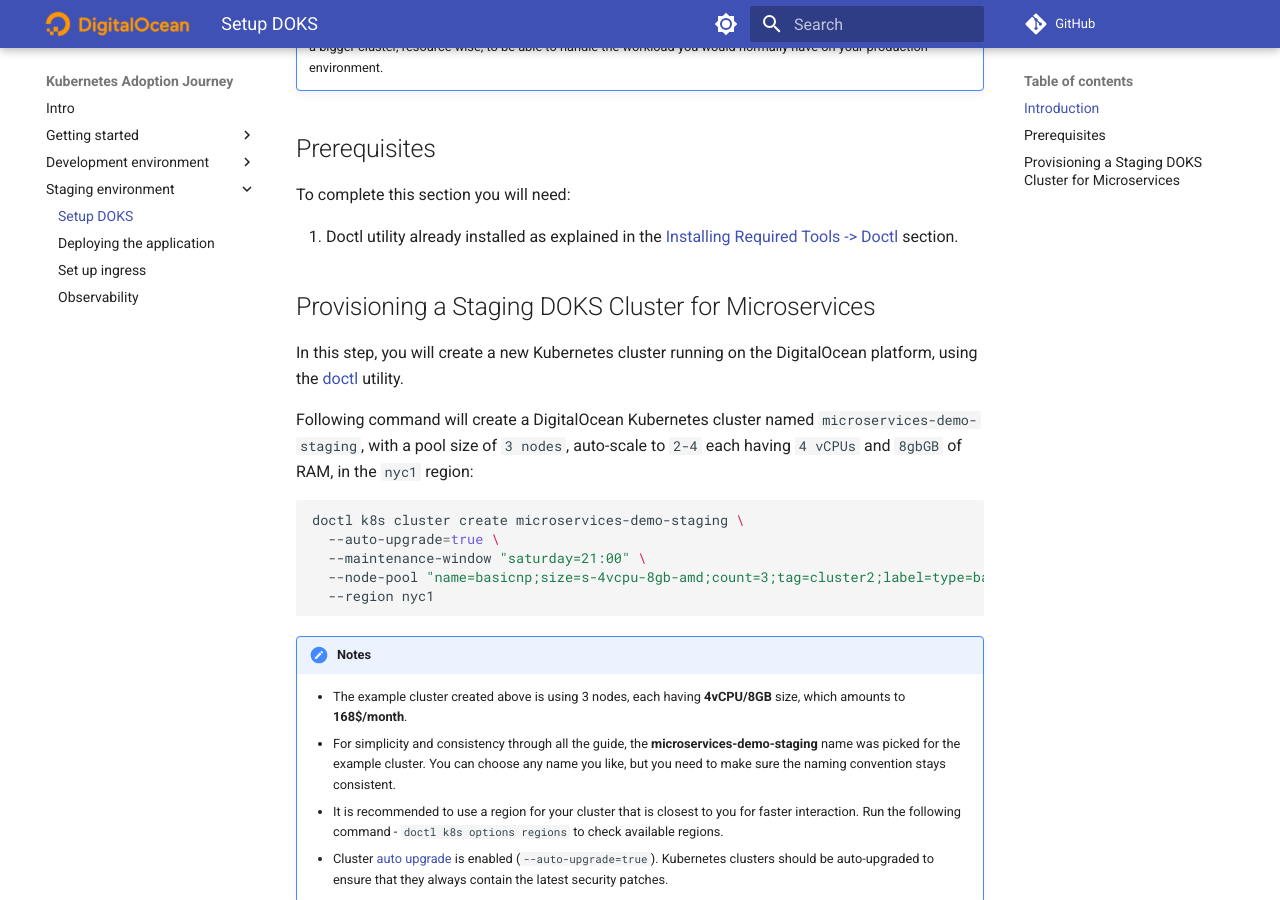
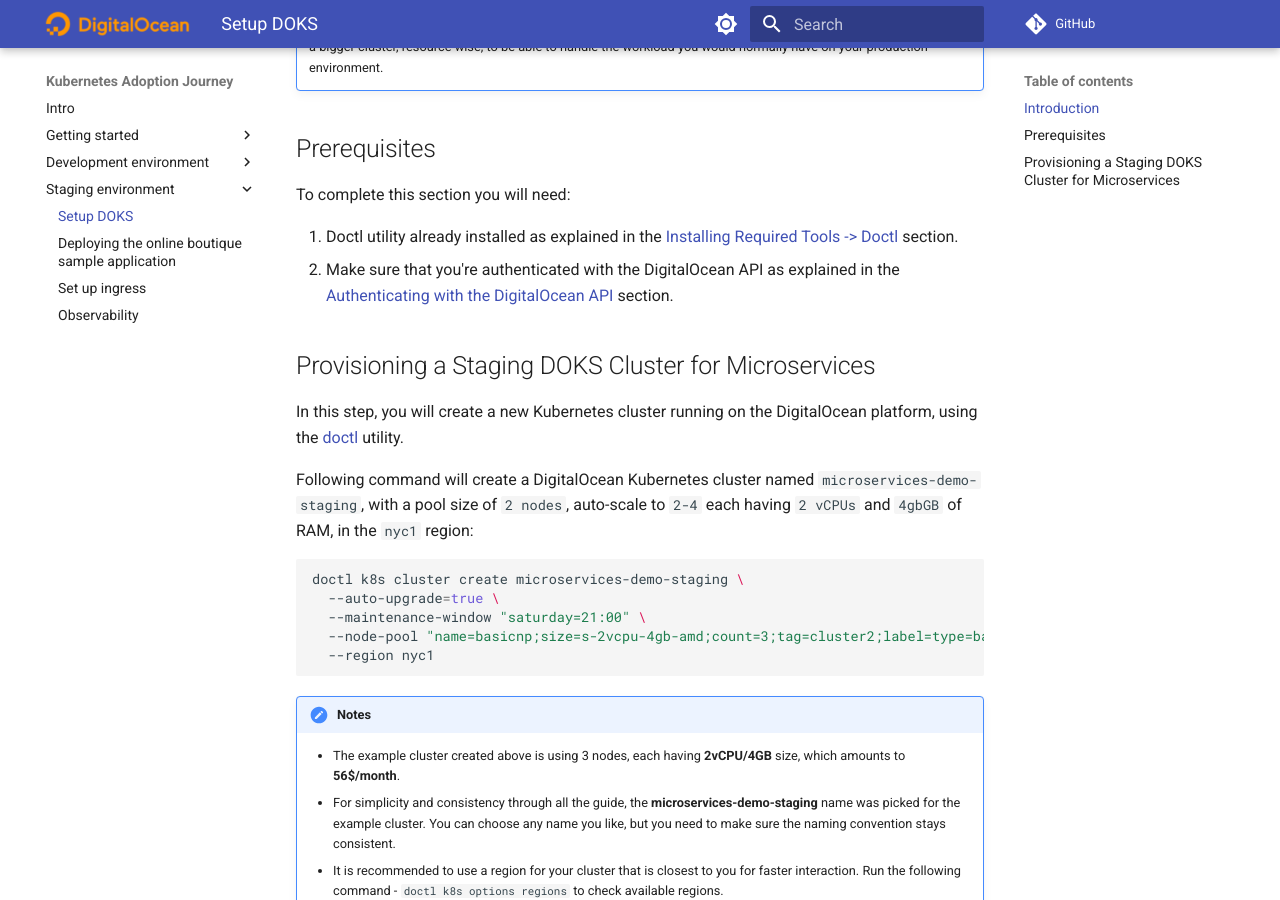
Before and after one commit to digitalocean/k8s-adoption-journey, an MkDocs documentation site: the page built from docs/03-staging/setup-doks.md, in a window 1280 px wide and 900 px high, scrolled down 361 px. Built offline with MkDocs 1.6.1 and Material for MkDocs 9.7.7, drawn with Linux system fonts in a browser that asks for light colours; comment, search, counter and statistics services are not loaded.

Commit message:
Adds latest PR reviews

````diff
--- a/docs/03-staging/setup-doks.md
+++ b/docs/03-staging/setup-doks.md
@@ -10,23 +10,24 @@
 To complete this section you will need:
 
 1. Doctl utility already installed as explained in the [Installing Required Tools -> Doctl](installing-required-tools.md#installing-doctl) section.
+2. Make sure that you're authenticated with the DigitalOcean API as explained in the [Authenticating with the DigitalOcean API](do-api-auth.md) section.
 
 ## Provisioning a Staging DOKS Cluster for Microservices
 
 In this step, you will create a new Kubernetes cluster running on the DigitalOcean platform, using the [doctl](https://docs.digitalocean.com/reference/doctl/) utility.
 
-Following command will create a DigitalOcean Kubernetes cluster named `microservices-demo-staging`, with a pool size of `3 nodes`, auto-scale to `2-4` each having `4 vCPUs` and `8gbGB` of RAM, in the `nyc1` region:
+Following command will create a DigitalOcean Kubernetes cluster named `microservices-demo-staging`, with a pool size of `2 nodes`, auto-scale to `2-4` each having `2 vCPUs` and `4gbGB` of RAM, in the `nyc1` region:
 
 ```shell
 doctl k8s cluster create microservices-demo-staging \
   --auto-upgrade=true \
   --maintenance-window "saturday=21:00" \
-  --node-pool "name=basicnp;size=s-4vcpu-8gb-amd;count=3;tag=cluster2;label=type=basic;auto-scale=true;min-nodes=2;max-nodes=4" \
+  --node-pool "name=basicnp;size=s-2vcpu-4gb-amd;count=3;tag=cluster2;label=type=basic;auto-scale=true;min-nodes=2;max-nodes=4" \
   --region nyc1
 ```
 
 !!! notes
-    - The example cluster created above is using 3 nodes, each having **4vCPU/8GB** size, which amounts to **168$/month**.
+    - The example cluster created above is using 3 nodes, each having **2vCPU/4GB** size, which amounts to **56$/month**.
     - For simplicity and consistency through all the guide, the **microservices-demo-staging** name was picked for the example cluster. You can choose any name you like, but you need to make sure the naming convention stays consistent.
     - It is recommended to use a region for your cluster that is closest to you for faster interaction. Run the following command - `doctl k8s options regions` to check available regions.
     - Cluster [auto upgrade](https://docs.digitalocean.com/products/kubernetes/how-to/upgrade-cluster/#automatically) is enabled (`--auto-upgrade=true`). Kubernetes clusters should be auto-upgraded to ensure that they always contain the latest security patches.
--- a/mkdocs.yml
+++ b/mkdocs.yml
@@ -20,7 +20,7 @@
       - Observability: 02-development/observability.md
   - Staging environment:
       - Setup DOKS: 03-staging/setup-doks.md
-      - Deploying the application: 03-staging/deploying-the-app.md
+      - Deploying the online boutique sample application: 03-staging/deploying-the-online-boutique-sample-application.md
       - Set up ingress: 03-staging/setup-ingress.md
       - Observability: 03-staging/observability.md
 theme:
````
Also changed, not shown: docs/03-staging/assets/manifests/prom-stack-values-v35.5.1.yaml (+14 -14 lines), docs/03-staging/deploying-the-online-boutique-sample-application.md.md (renamed from docs/03-staging/deploying-the-app.md, +1 -1 lines), docs/03-staging/observability.md (+1 -1 lines), docs/03-staging/setup-ingress.md (+1 -1 lines).
